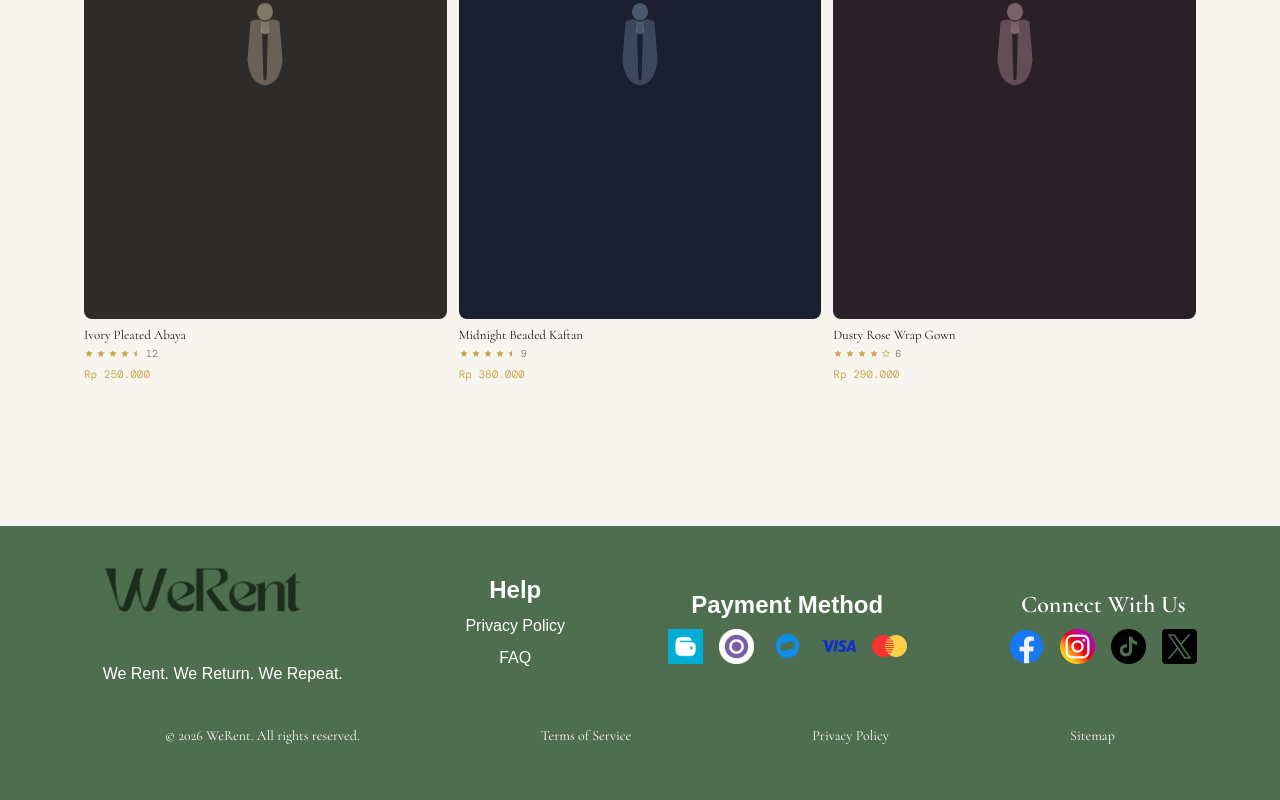
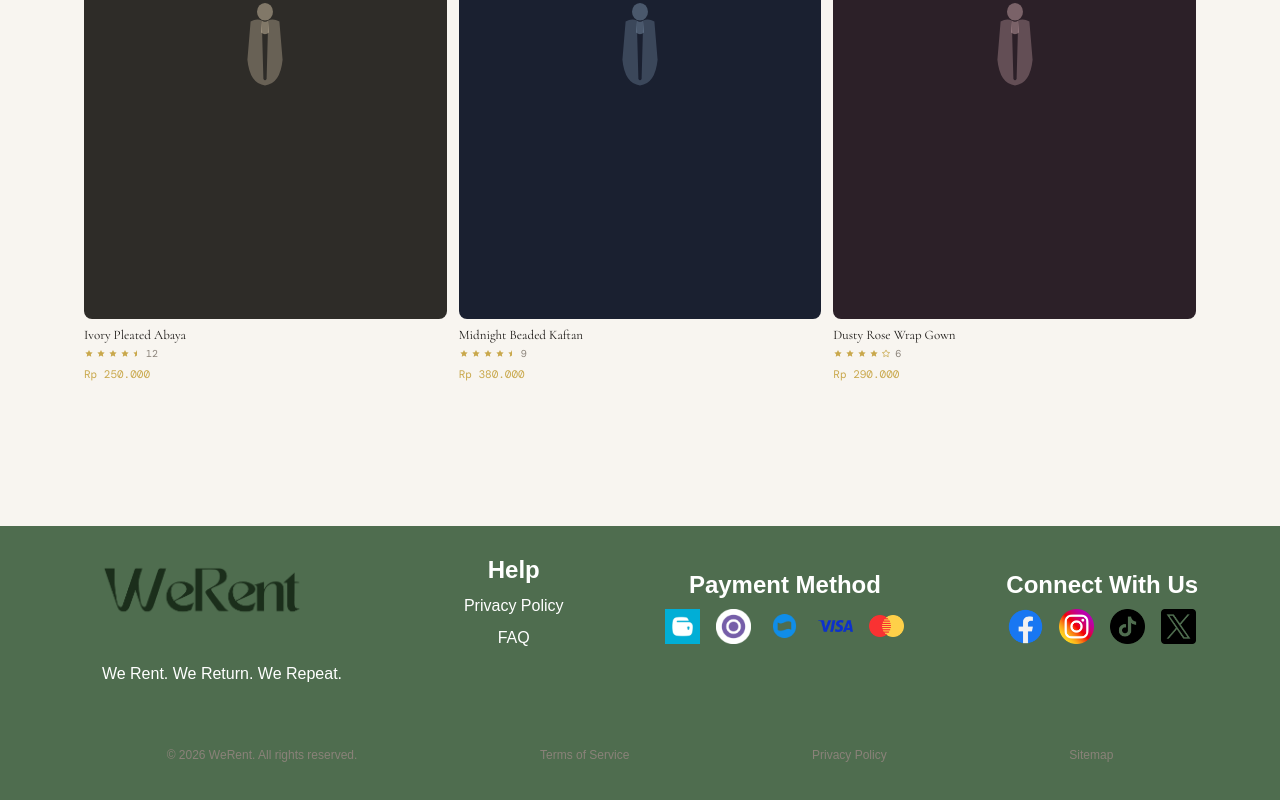
Before and after one commit to vincentsim01/WeRent-frontend, a Next.js app: page / in a window 1280 px wide. Shown: the part 2651-3451 px from the top of the page. Built offline with nearby package versions, Linux system fonts and the light colour scheme; a web font is replaced by a local one.

Commit message:
fix: hover green figma hover from global css

```diff
--- a/components/Footer.tsx
+++ b/components/Footer.tsx
@@ -10,10 +10,10 @@ export default function Footer() {
         setYear(new Date().getFullYear());
     }, []);
     return(
-        <div className='md:h-[25vh] h-[60vh]' style={{fontFamily:"sans-serif, var(--font-montserrat), var(--font-cormorant), system-ui, serif"}}>
+        <div className='md:h-[25vh] h-[70vh]' style={{fontFamily:"sans-serif, var(--font-montserrat), var(--font-cormorant), system-ui, serif"}}>
             <div className='md:flex md:justify-evenly md:items-center h-full bg-green-700 text-white gap-5' style={{    background: "var(--werent-figma-green)", fontFamily:"var(--font-montserrat),system-ui,sans-serif"}}>
                 {/* left footer */}
-                <div className='p-5 flex flex-col items-center md:items-start gap-3'>
+                <div className='p-5 flex flex-col items-center md:items-start gap-3 '>
                     <div className="relative w-[150px] md:w-[200px]">
                         <Image src='/werent-logo-green.png' alt='WeRent Footer' width={200} height={100} />
                     </div>
@@ -23,15 +23,15 @@ export default function Footer() {
                     </p>
                 </div>
                 {/* Help */}
-                <div className='' style={{fontFamily:"sans-serif"}}>
+                <div className='mb-10' style={{fontFamily:"sans-serif"}}>
                     <div><h3 className='text-2xl text-center font-bold'>Help</h3></div>
                     <div className='flex flex-col items-center gap-2 mt-2 mb-2'>
-                        <p className='hover:underline cursor-pointer'>Privacy Policy</p>
-                        <p className='hover:underline cursor-pointer'>FAQ</p>
+                        <p className='hover:underline cursor-pointer hover:text-[var(--werent-figma-green-hover)]'>Privacy Policy</p>
+                        <p className='hover:underline cursor-pointer hover:text-[var(--werent-figma-green-hover)]'>FAQ</p>
                     </div>
                 </div>
                 {/* Payment */}
-                <div className='' style={{fontFamily:"sans-serif"}}>
+                <div className='mb-10' style={{fontFamily:"sans-serif"}}>
                     <div><h3 className='text-2xl text-center font-bold'>Payment Method</h3></div>
                     <div></div>
                     <div className='flex justify-center items-center gap-4 mt-2'>
@@ -42,7 +42,7 @@ export default function Footer() {
                         <img src='/mastercard.png' alt='Mastercard' className='w-[20px] md:w-[35px] hover:scale-105 cursor-pointer' />
                     </div>
                 </div>
-                <div className='' style={{fontFamily:"var(--font-montserrat)"}}>
+                <div className='mb-10' style={{fontFamily:"sans-serif"}}>
                     <div><h3 className='text-2xl text-center font-bold'>Connect With Us</h3></div>
                     <div className='flex justify-center gap-4 mt-2'>
                         <img src='/facebook.png' alt='Facebook' className='w-[20px] md:w-[35px] hover:scale-105 cursor-pointer' />
@@ -52,11 +52,11 @@ export default function Footer() {
                     </div>
                 </div>
             </div>
-            <div className='flex justify-evenly items-start h-[25vh] text-sm text-white' style={{    background: "var(--werent-figma-green)"}}>
+            <div className='flex justify-evenly items-start pt-5 h-[25vh] text-[8px] md:text-[12px]' style={{   background: "var(--werent-figma-green)", fontFamily:"sans-serif", color: 'var(--warm-gray)'  }}>
                 <span>© {year} WeRent. All rights reserved.</span>
-                <span className='ml-4 hover:underline cursor-pointer'>Terms of Service</span>
-                <span className='ml-4 hover:underline cursor-pointer'>Privacy Policy</span>
-                <span className='ml-4 hover:underline cursor-pointer'>Sitemap</span>
+                <span className='ml-4 hover:underline hover:text-[var(--werent-figma-green-hover)] cursor-pointer'>Terms of Service</span>
+                <span className='ml-4 hover:underline hover:text-[var(--werent-figma-green-hover)] cursor-pointer'>Privacy Policy</span>
+                <span className='ml-4 hover:underline hover:text-[var(--werent-figma-green-hover)] cursor-pointer'>Sitemap</span>
             </div>
         </div>
 
```
